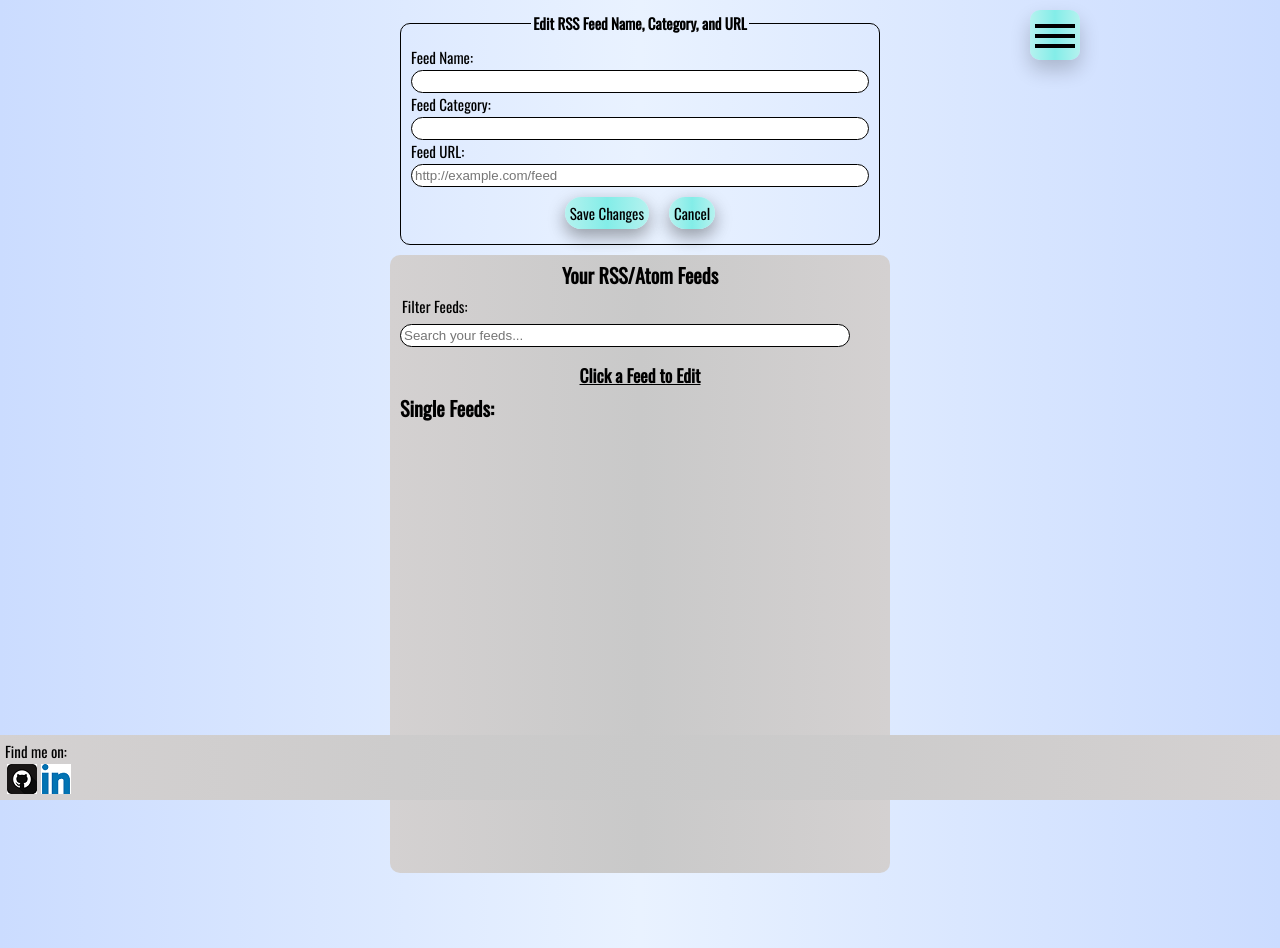
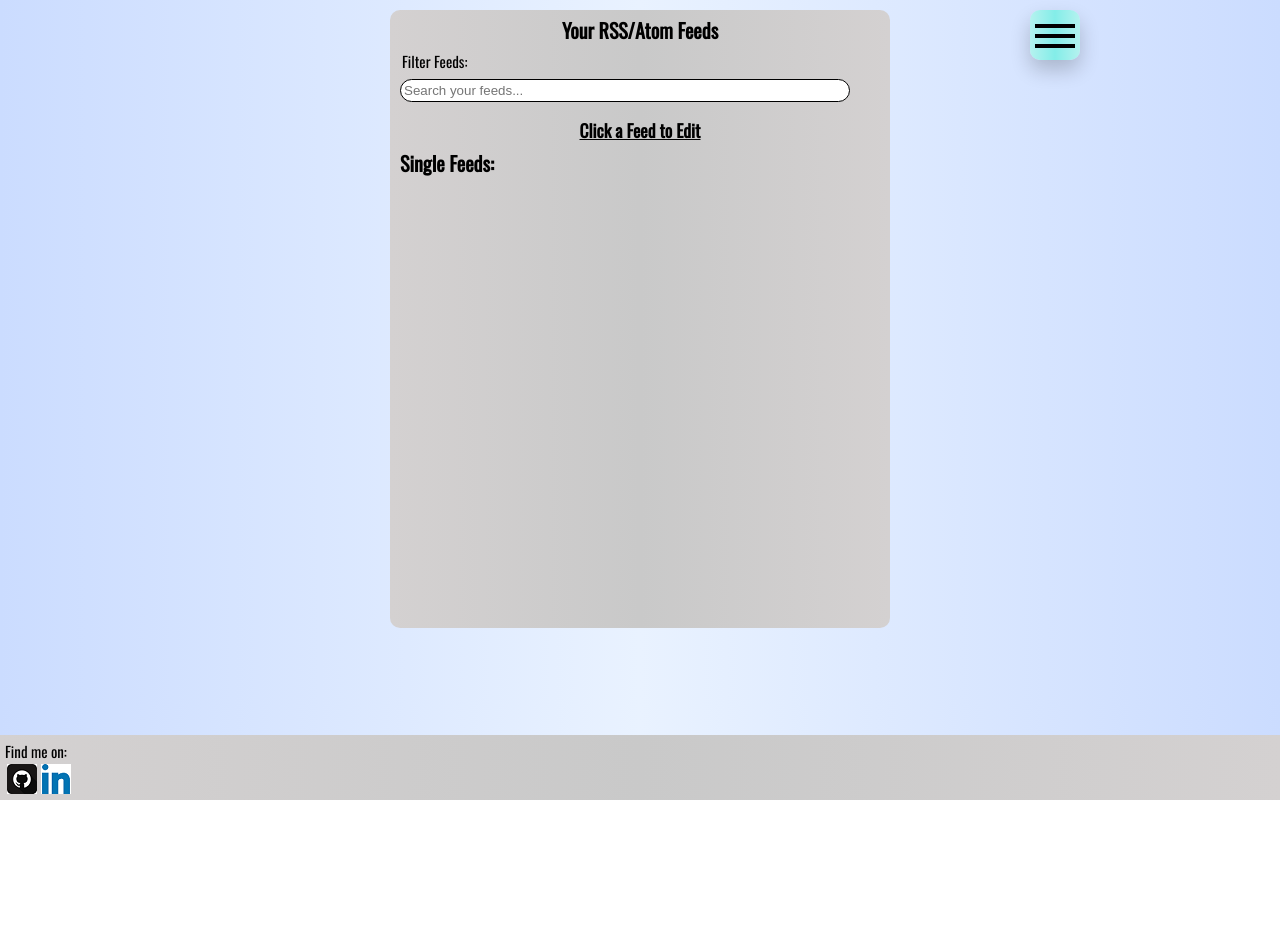
Before and after one commit to ARogala/cs-feedy, a React (Create React App) app: page /EditFeeds in a window 1280 px wide. After the commit the page ends 800 px from the top, so only its background shows below. Built offline with nearby package versions, Linux system fonts and the light colour scheme; what focus-within would draw is missing.

Commit message:
add conditional render logic to EditFeedBtnList and EditFeedForm

```diff
--- a/src/App.js
+++ b/src/App.js
@@ -39,7 +39,8 @@ class App extends Component {
       editFeedName: '',
       editFeedCategory: '',
       editFeedURL: '',
-      editFeedId: 0
+      editFeedId: 0,
+      editRenderLogic: false
     };
   }
 
@@ -163,11 +164,12 @@ class App extends Component {
     const allFeeds = this.state.allFeeds;
     for(let i = 0; i < allFeeds.length; i++) {
       if(allFeeds[i].id === id) {
-        console.log(allFeeds[i]);
+        //console.log(allFeeds[i]);
         this.setState({editFeedName: allFeeds[i].name});
         this.setState({editFeedCategory: allFeeds[i].category});
         this.setState({editFeedURL: allFeeds[i].url});
         this.setState({editFeedId: allFeeds[i].id});
+        this.setState({editRenderLogic: true})
       }
     }
   }
@@ -188,6 +190,7 @@ class App extends Component {
     this.setState({editFeedName: ''});
     this.setState({editFeedCategory: ''});
     this.setState({editFeedURL: ''});
+    this.setState({editRenderLogic: false});
   }
 
   handleEditSubmit(e, newName, newCategory, newURL, id) {
@@ -198,16 +201,19 @@ class App extends Component {
         allFeeds[i].name = newName;
         allFeeds[i].category = newCategory;
         allFeeds[i].url = newURL;
-        console.log(allFeeds[i]);
+        //console.log(allFeeds[i]);
       }
     }
 
     //save new feed array locally
     localStorage.setItem('allFeeds', JSON.stringify(allFeeds));
     this.setState({allFeeds: allFeeds});
+    this.setState({editRenderLogic: false});
     alert('Feed updated successfully!');
   }
 
+  //Note: for edit feeds section FeedBtnSearchBar has been rendered in
+  //EditFeedBtnList to make conditional rendering logic easier
   render() {
     return (
       <div className="App">
@@ -248,19 +254,17 @@ class App extends Component {
                 handleURLChange={(e) => this.handleURLChange(e)}
                 resetEditForm={() => this.resetEditForm()}
                 handleEditSubmit={(e, newName, newCategory, newURL, id) => this.handleEditSubmit(e, newName, newCategory, newURL, id)}
+                editRenderLogic={this.state.editRenderLogic}
               />
               <div className="edit__searchBox">
-                <FeedBtnSearchBar
-                  filterText={this.state.filterText}
-                  handleFilterTextChange={(filterText) =>
-                  this.handleFilterTextChange(filterText)}
-                />
                 <EditFeedBtnList
                   allFeeds={this.state.allFeeds}
                   filterText={this.state.filterText}
                   getFeedToEdit={(id) => {
                     this.getFeedToEdit(id);
                   }}
+                  handleFilterTextChange={(filterText) => this.handleFilterTextChange(filterText)}
+                  editRenderLogic={this.state.editRenderLogic}
                 />
               </div>
             </div>
--- a/src/components/EditFeedBtnList.js
+++ b/src/components/EditFeedBtnList.js
@@ -2,6 +2,8 @@ import React from 'react';
 import PropTypes from 'prop-types';
 import escapeRegExp from 'escape-string-regexp';
 import sortBy from 'sort-by';
+
+import FeedBtnSearchBar from './FeedBtnSearchBar';
 
 //import groupBy helper function
 import groupBy from './groupBy';
@@ -10,9 +12,11 @@ import groupBy from './groupBy';
 import './EditFeedBtnList.css';
 
 function EditFeedBtnList(props) {
+	const editRenderLogic = props.editRenderLogic;
 	const getFeedToEdit = props.getFeedToEdit;
 	const allFeeds = props.allFeeds;
 	let filterText = props.filterText.trim();
+
 	//remove all spaces g is a global modifier (in other words replace all spaces with '')
 	filterText = filterText.replace(/ /g, '');
 
@@ -92,9 +96,13 @@ function EditFeedBtnList(props) {
 		}
 	}
 
-
+	if(editRenderLogic === false) {
 		return (
 			<div>
+				<FeedBtnSearchBar
+					filterText={props.filterText}
+					handleFilterTextChange={props.handleFilterTextChange}
+				/>
 				<p className="editHint">Click a Feed to Edit</p>
 				<ul className="edit__feedBtnList">
 					{dropDownUL}
@@ -104,11 +112,17 @@ function EditFeedBtnList(props) {
 			</div>
 		);
 	}
+	else {
+		return(null);
+	}
+}
 
 export default EditFeedBtnList;
 
 EditFeedBtnList.propTypes = {
 	allFeeds: PropTypes.array.isRequired,
+	filterText: PropTypes.string.isRequired,
 	getFeedToEdit: PropTypes.func.isRequired,
-	filterText: PropTypes.string.isRequired
+	handleFilterTextChange: PropTypes.func.isRequired,
+	editRenderLogic: PropTypes.bool.isRequired
 }
--- a/src/components/EditFeedForm.js
+++ b/src/components/EditFeedForm.js
@@ -4,6 +4,8 @@ import PropTypes from 'prop-types';
 import './InputFeedForm.css';
 
 function EditFeedForm(props)  {
+	const editRenderLogic = props.editRenderLogic;
+
 	const editFeedName = props.editFeedName;
 	const editFeedCategory = props.editFeedCategory;
 	const editFeedURL = props.editFeedURL;
@@ -15,8 +17,9 @@ function EditFeedForm(props)  {
 	const resetEditForm = props.resetEditForm;
 	const handleEditSubmit = props.handleEditSubmit;
 
+	if(editRenderLogic) {
 		return (
-		<form className="addFeedForm"
+			<form className="addFeedForm" id="editFeedForm"
 				onSubmit={(e, newName, newCategory, newURL, id) => {
 					handleEditSubmit(e, editFeedName, editFeedCategory, editFeedURL, editFeedId);
 					resetEditForm();
@@ -83,6 +86,10 @@ function EditFeedForm(props)  {
 			</form>
 		);
 	}
+	else {
+		return(null);
+	}
+}
 
 
 export default EditFeedForm;
@@ -96,5 +103,6 @@ EditFeedForm.propTypes = {
 	handleCategoryChange: PropTypes.func.isRequired,
 	handleURLChange: PropTypes.func.isRequired,
 	resetEditForm: PropTypes.func.isRequired,
-	handleEditSubmit: PropTypes.func.isRequired
+	handleEditSubmit: PropTypes.func.isRequired,
+	editRenderLogic: PropTypes.bool.isRequired
 }
```
Lines whose indentation alone changed are shown as unchanged.
